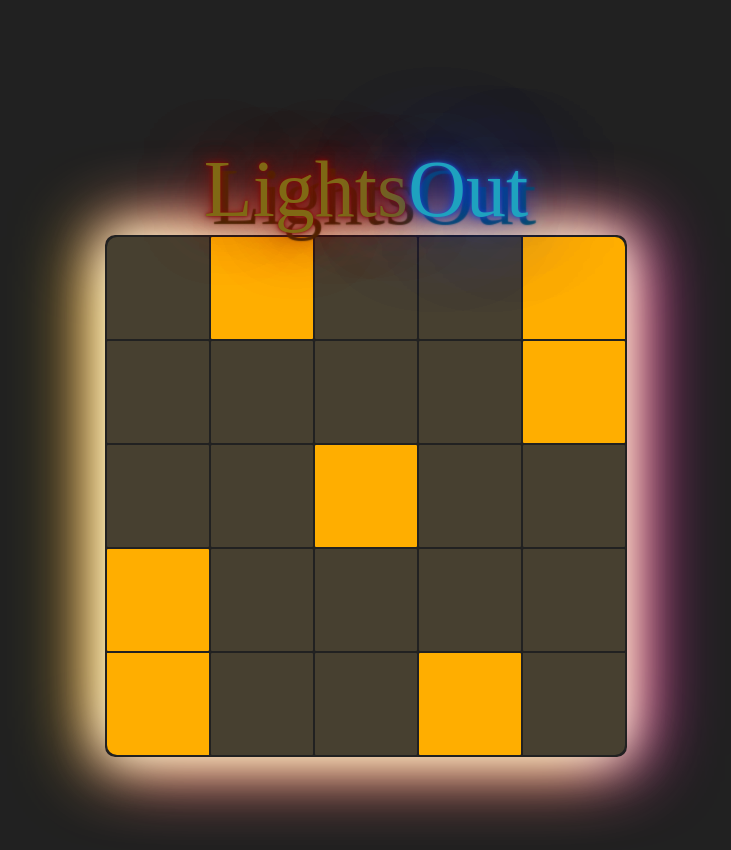
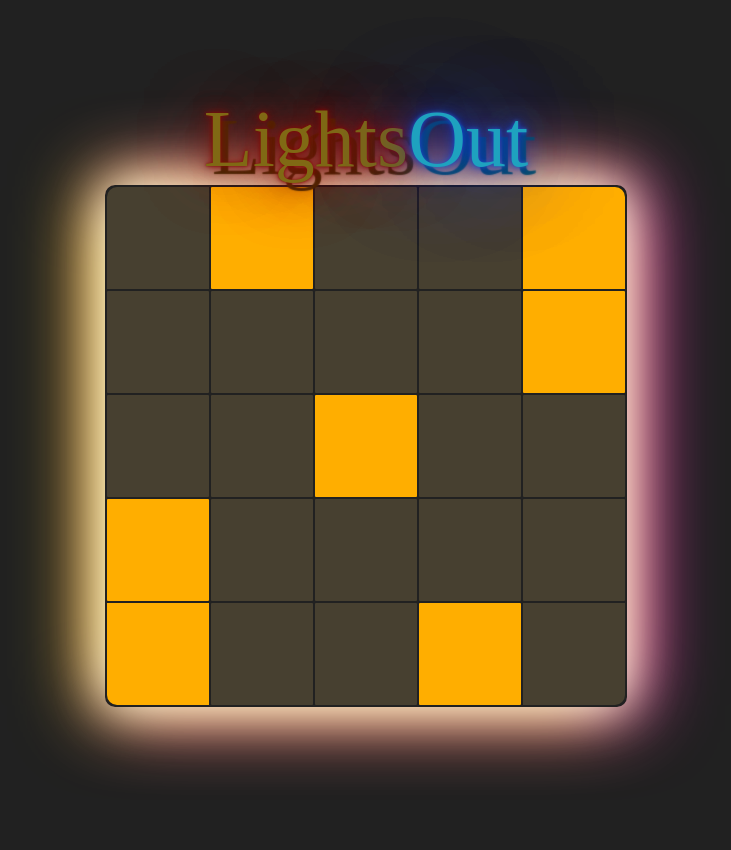
Before and after one commit to jfn4th/lights-out, a React (Create React App) app: page / in a window 1280 px wide. Shown: the whole page, without its empty margins (274-1005 px from the left). After the commit the page ends 800 px from the top, so only its background shows below. Built offline with nearby package versions, Linux system fonts and the light colour scheme; a web font is replaced by a local one.

Commit message:
update react-scripts, fix text shadow bottom clipping on displays above 1080p

```diff
--- a/package.json
+++ b/package.json
@@ -5,7 +5,7 @@
   "dependencies": {
     "react": "^16.6.0",
     "react-dom": "^16.6.0",
-    "react-scripts": "2.0.5"
+    "react-scripts": "3.4.1"
   },
   "scripts": {
     "start": "react-scripts start",
--- a/src/index.css
+++ b/src/index.css
@@ -1,6 +1,7 @@
 code {
 	font-family: source-code-pro, Menlo, Monaco, Consolas, "Courier New", monospace;
 }
+
 
 body {
 	margin: 0;
@@ -10,7 +11,6 @@ body {
 	-webkit-font-smoothing: antialiased;
 	-moz-osx-font-smoothing: grayscale;
 	background-color: #212121;
-	padding-top: 50px;
 	color: white;
 	text-align: center;
 }
```
Also changed, not shown: 1 other file (tests, documents, lock files or other folders).
